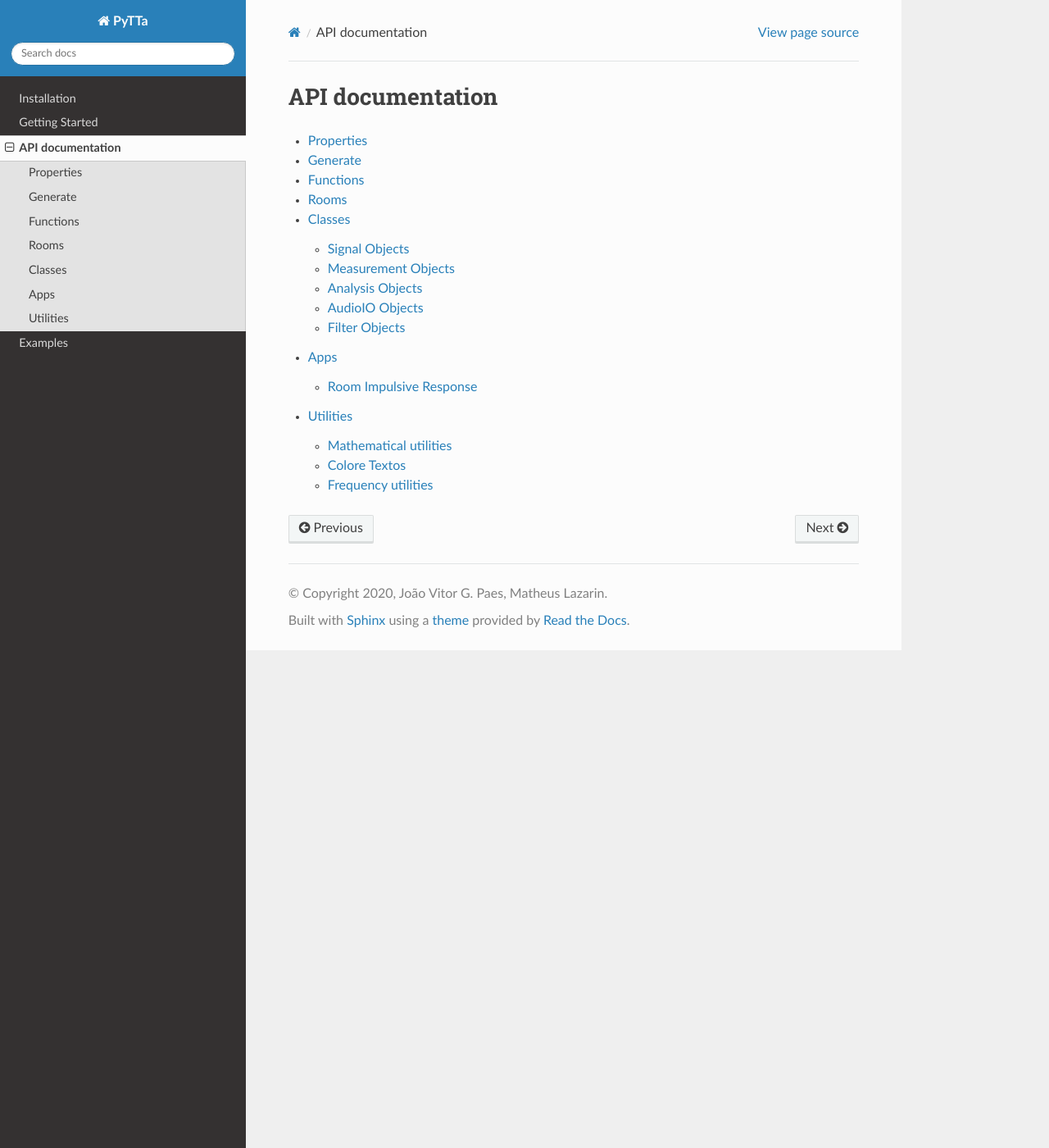
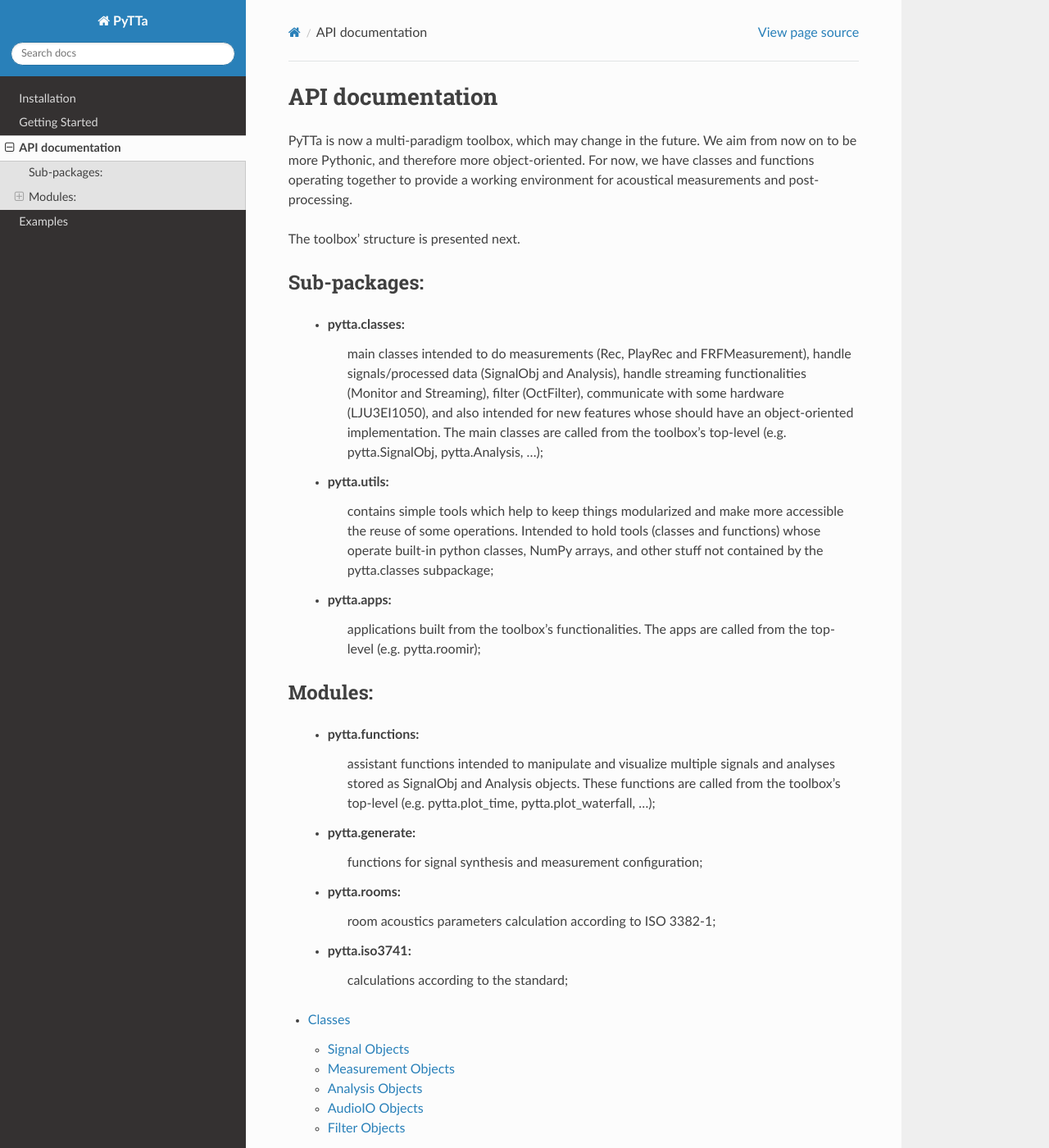
Before and after one commit to PyTTaMaster/PyTTa, a Sphinx documentation site: the page built from docs/pyttadoc/index.rst, in a window 1280 px wide and 1400 px high. Shown: the whole window at 82% size. Built offline with Sphinx 7.4.7 and the Read the Docs theme 2.0.0, drawn with Linux system fonts in a browser that asks for light colours; some of the changed text lies outside the part shown.

```diff
--- a/docs/examples.rst
+++ b/docs/examples.rst
@@ -38,4 +38,4 @@ Create a measurement object that plays a signal and records microphone input sim
 More examples
 -------------
 
-Still to be done.
+Check the toolbox's 'examples' folder.
--- a/docs/index.rst
+++ b/docs/index.rst
@@ -5,8 +5,6 @@
 
 Welcome to PyTTa's documentation!
 =================================
-
-.. automodule:: pytta
 
 .. toctree::
    install
--- a/docs/pyttadoc/index.rst
+++ b/docs/pyttadoc/index.rst
@@ -5,15 +5,63 @@
 
 .. currentmodule:: pytta
 
-
 API documentation
 =================
 
+PyTTa is now a multi-paradigm toolbox, which may change in the future. We aim
+from now on to be more Pythonic, and therefore more object-oriented. For now,
+we have classes and functions operating together to provide a working
+environment for acoustical measurements and post-processing.
+
+The toolbox' structure is presented next.
+
+
+Sub-packages:
+-------------
+
+    * pytta.classes:
+        main classes intended to do measurements (Rec, PlayRec and
+        FRFMeasurement), handle signals/processed data (SignalObj and
+        Analysis), handle streaming functionalities (Monitor and Streaming),
+        filter (OctFilter), communicate with some hardware (LJU3EI1050),
+        and also intended for new features whose should have an
+        object-oriented implementation. The main classes are called from the
+        toolbox's top-level (e.g. pytta.SignalObj, pytta.Analysis, ...);
+
+    * pytta.utils:
+        contains simple tools which help to keep things modularized and make
+        more accessible the reuse of some operations. Intended to hold tools
+        (classes and functions) whose operate built-in python classes, NumPy
+        arrays, and other stuff not contained by the pytta.classes subpackage;
+
+    * pytta.apps:
+        applications built from the toolbox's functionalities. The apps
+        are called from the top-level (e.g. pytta.roomir);
+
+
+Modules:
+--------
+
+    * pytta.functions:
+        assistant functions intended to manipulate and visualize multiple
+        signals and analyses stored as SignalObj and Analysis objects. These
+        functions are called from the toolbox's top-level (e.g.
+        pytta.plot_time, pytta.plot_waterfall, ...);
+
+    * pytta.generate:
+        functions for signal synthesis and measurement configuration;
+
+    * pytta.rooms:
+        room acoustics parameters calculation according to ISO 3382-1;
+
+    * pytta.iso3741:
+        calculations according to the standard;
+
 .. toctree::
+   classes/index
+   utils/index
+   apps/index
+   functions
+   generate
+   rooms
    properties
-   generate
-   functions
-   rooms
-   classes/index
-   apps/index
-   utils/index
--- a/pytta/__init__.py
+++ b/pytta/__init__.py
@@ -6,10 +6,10 @@ and signal analysis.
 To get started, try:
 
     >>> import pytta
-    >>>
+
     >>> pytta.default()
     >>> pytta.list_devices()
-    >>>
+
     >>> mySignal = pytta.generate.sweep()
     >>> mySignal.plot_freq()  # same as pytta.plot_freq(mySignal)
 
@@ -82,7 +82,7 @@ The documentation is also available at:
     https://pytta.readthedocs.io/
 
 
-Created on Sun Oct 27 06:29:00 2018
+Created on Fri May 25 2018
 
 @authors:
     João Vitor Gutkoski Paes, joao.paes@eac.ufsm.br
```
Also changed, not shown: docs/getstarted.rst (+5 -5 lines), docs/install.rst (+8 -5 lines).
